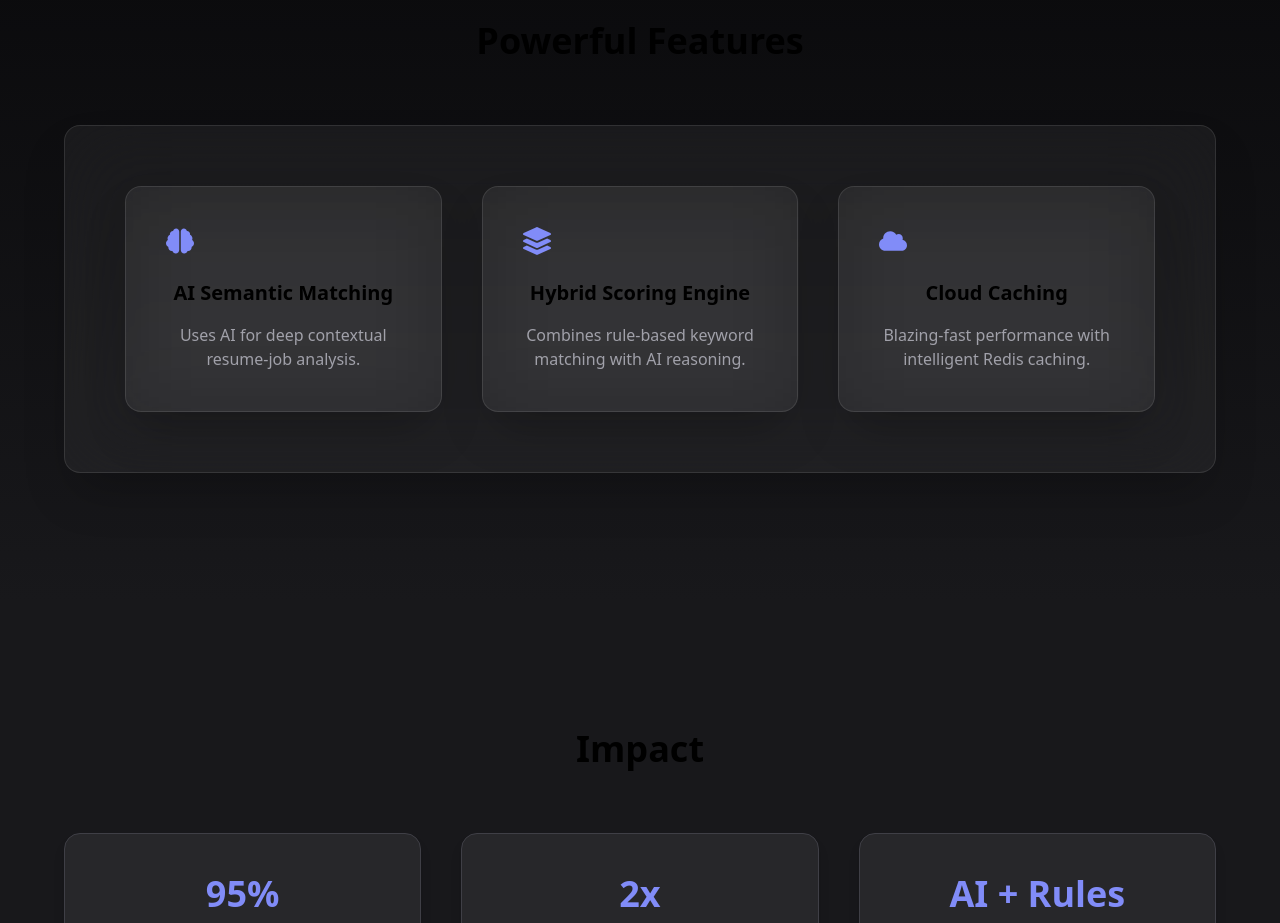
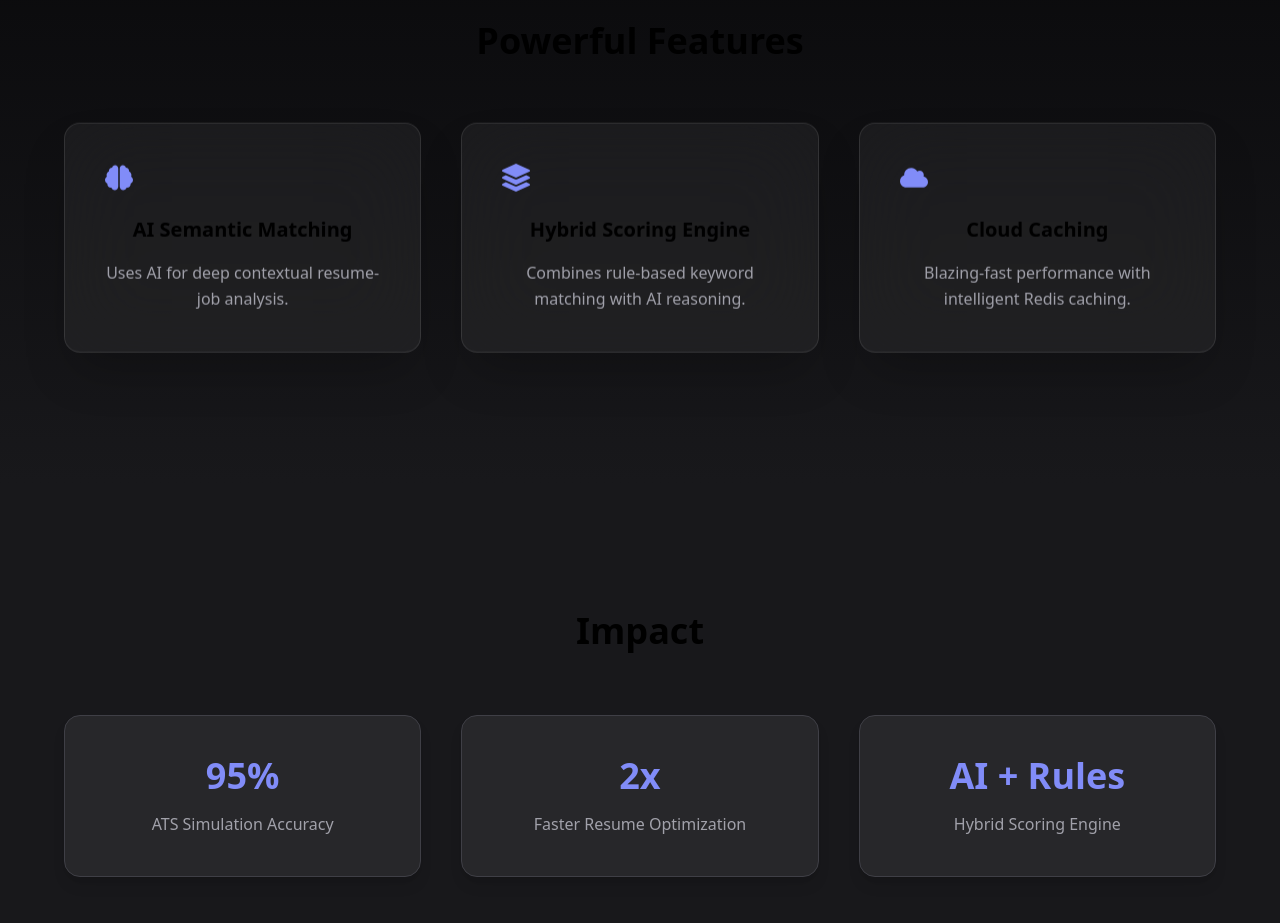
Before and after one commit to malhar-paradkar/ai-resume-analyzer, a React (Vite) app in the folder client/: page / in a window 1280 px wide. Shown: the part 1360-2283 px from the top of the page. Built offline with nearby package versions, Linux system fonts and the light colour scheme.

Commit message:
feat(ui): implement premium floating glass cards with animated gradient borders and micro-interactions in features section

```diff
--- a/client/src/components/Features.jsx
+++ b/client/src/components/Features.jsx
@@ -21,25 +21,35 @@ const features = [
 
 const Features = () => {
   return (
-    <section id="features" className="py-32 px-6 bg-gradient-to-b from-zinc-950 to-zinc-900 relative">
+    <section
+      id="features"
+      className="py-32 px-6 bg-gradient-to-b from-zinc-950 to-zinc-900 relative"
+    >
       <div className="max-w-6xl mx-auto text-center">
         <h2 className="text-4xl font-bold mb-16">
           Powerful Features
         </h2>
 
-        <div className="grid md:grid-cols-3 gap:10 bg-white/5 backdrop-blur-2xl border border-white/10 p-10 rounded-2xl shadow-2xl transition-all duration-500 hover:-translate-y-3 hover:shadow-indigo-500/20">
+        <div className="grid md:grid-cols-3 gap-10">
           {features.map((feature, index) => (
             <motion.div
               key={index}
-              initial={{ opacity: 0, t: 40 }}
+              initial={{ opacity: 0, y: 40 }}
+              whileInView={{ opacity: 1, y: 0 }}
+              transition={{ duration: 0.6, delay: index * 0.2 }}
+              viewport={{ once: true }}
+              className="group relative"
+            >
+              {/* Animated Gradient Border */}
+              <div className="absolute inset-0 rounded-2xl p-[1px] bg-gradient-to-r from-indigo-500 via-cyan-400 to-indigo-500 opacity-0 group-hover:opacity-100 transition duration-500 blur-sm"></div>
+
+              {/* Glass Card */}
+              <motion.div
                 animate={{ y: [0, -8, 0] }}
-              whileInView={{ opacity: 1, y: 0 }}
-              transition={{ duration: 1 }}
-              viewport={{ once: true }}
-              whileHover={{ scale: 1.05 }}
-              className="group m-5 bg-white/5 backdrop-blur-2xl border border-white/10 p-10 rounded-2xl shadow-2xl transition-all duration-500 hover:-translate-y-3 hover:shadow-indigo-500/20"
+                transition={{ duration: 6, repeat: Infinity, ease: "easeInOut" }}
+                className="relative bg-white/5 backdrop-blur-2xl border border-white/10 p-10 rounded-2xl shadow-2xl transition-all duration-500 hover:-translate-y-3 hover:shadow-indigo-500/20"
               >
-              <div className="mb-6 text-indigo-400 group-hover:text-cyan-400 transition">
+                <div className="mb-6 text-indigo-400 transition duration-500 group-hover:rotate-6 group-hover:scale-110 group-hover:text-cyan-400">
                   {feature.icon}
                 </div>
 
@@ -47,9 +57,10 @@ const Features = () => {
                   {feature.title}
                 </h3>
 
-              <p className="text-zinc-400">
+                <p className="text-zinc-400 leading-relaxed">
                   {feature.desc}
                 </p>
+              </motion.div>
             </motion.div>
           ))}
         </div>
```
Lines whose indentation alone changed are shown as unchanged.
